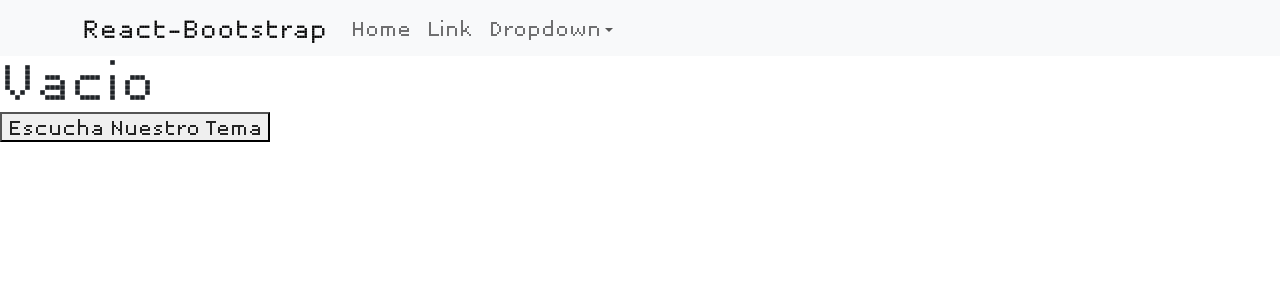
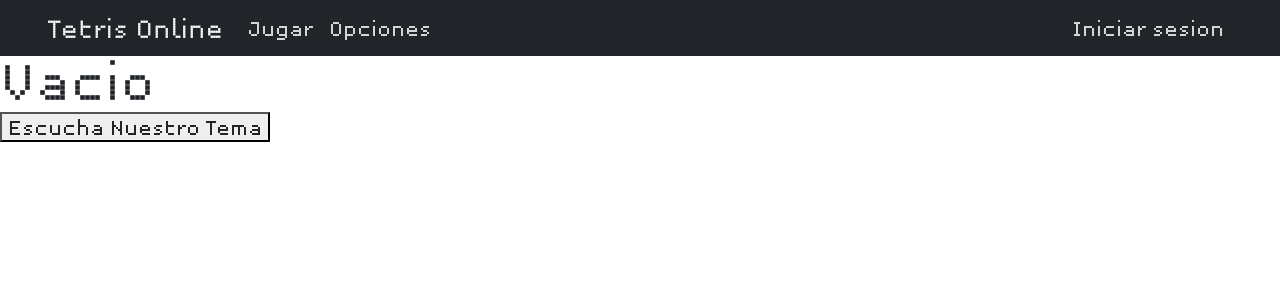
Before and after one commit to stromcer/tetris-back, a React (Create React App) app in the folder tetris-boilerplate/: page / in a window 1280 px wide. Shown: the top 300 px of the page. Built offline with nearby package versions, Linux system fonts and the light colour scheme.

Commit message:
modificaciones en la navbar

```diff
--- a/tetris-boilerplate/src/index.css
+++ b/tetris-boilerplate/src/index.css
@@ -15,3 +15,9 @@ code {
   font-family: source-code-pro, Menlo, Monaco, Consolas, 'Courier New',
     monospace;
 }
+
+.nav-item a{
+  text-decoration: none;
+  color: whitesmoke;
+  margin-inline: 8px;
+}
--- a/tetris-boilerplate/src/js/layout/Navbar.js
+++ b/tetris-boilerplate/src/js/layout/Navbar.js
@@ -1,20 +1,24 @@
 import React from "react";
-import Container from 'react-bootstrap/Container';
 import Nav from 'react-bootstrap/Nav';
 import BootstrapNavbar from 'react-bootstrap/Navbar';
 import NavDropdown from 'react-bootstrap/NavDropdown';
+import { Link } from "react-router-dom";
 
 const Navbar = () => {
   return (
-    <BootstrapNavbar bg="light" expand="lg">
-      <Container>
-        <BootstrapNavbar.Brand href="#home">React-Bootstrap</BootstrapNavbar.Brand>
+    <BootstrapNavbar bg="dark" expand="lg" variant="dark" className="px-5">
+        <BootstrapNavbar.Brand href="#home">Tetris Online</BootstrapNavbar.Brand>
         <BootstrapNavbar.Toggle aria-controls="basic-navbar-nav" />
         <BootstrapNavbar.Collapse id="basic-navbar-nav">
-          <Nav className="me-auto">
-            <Nav.Link href="#home">Home</Nav.Link>
-            <Nav.Link href="#link">Link</Nav.Link>
-            <NavDropdown title="Dropdown" id="basic-nav-dropdown">
+          <Nav className="me-auto d-flex justify-content-between w-100">
+            <div className="d-flex">
+            <Nav.Item><Link to="/">Jugar</Link></Nav.Item>
+            <Nav.Item><Link to="/options">Opciones</Link></Nav.Item>
+            </div>
+            <div>
+            <Nav.Item><Link to="/login">Iniciar sesion</Link></Nav.Item>
+            </div>
+            {/* <NavDropdown title="Dropdown" id="basic-nav-dropdown">
               <NavDropdown.Item href="#action/3.1">Action</NavDropdown.Item>
               <NavDropdown.Item href="#action/3.2">
                 Another action
@@ -24,10 +28,9 @@ const Navbar = () => {
               <NavDropdown.Item href="#action/3.4">
                 Separated link
               </NavDropdown.Item>
-            </NavDropdown>
+            </NavDropdown> */}
           </Nav>
         </BootstrapNavbar.Collapse>
-      </Container>
     </BootstrapNavbar>
   )
 }
```
Also changed, not shown: tetris-boilerplate/src/App.css (deleted, +0 -38 lines).
